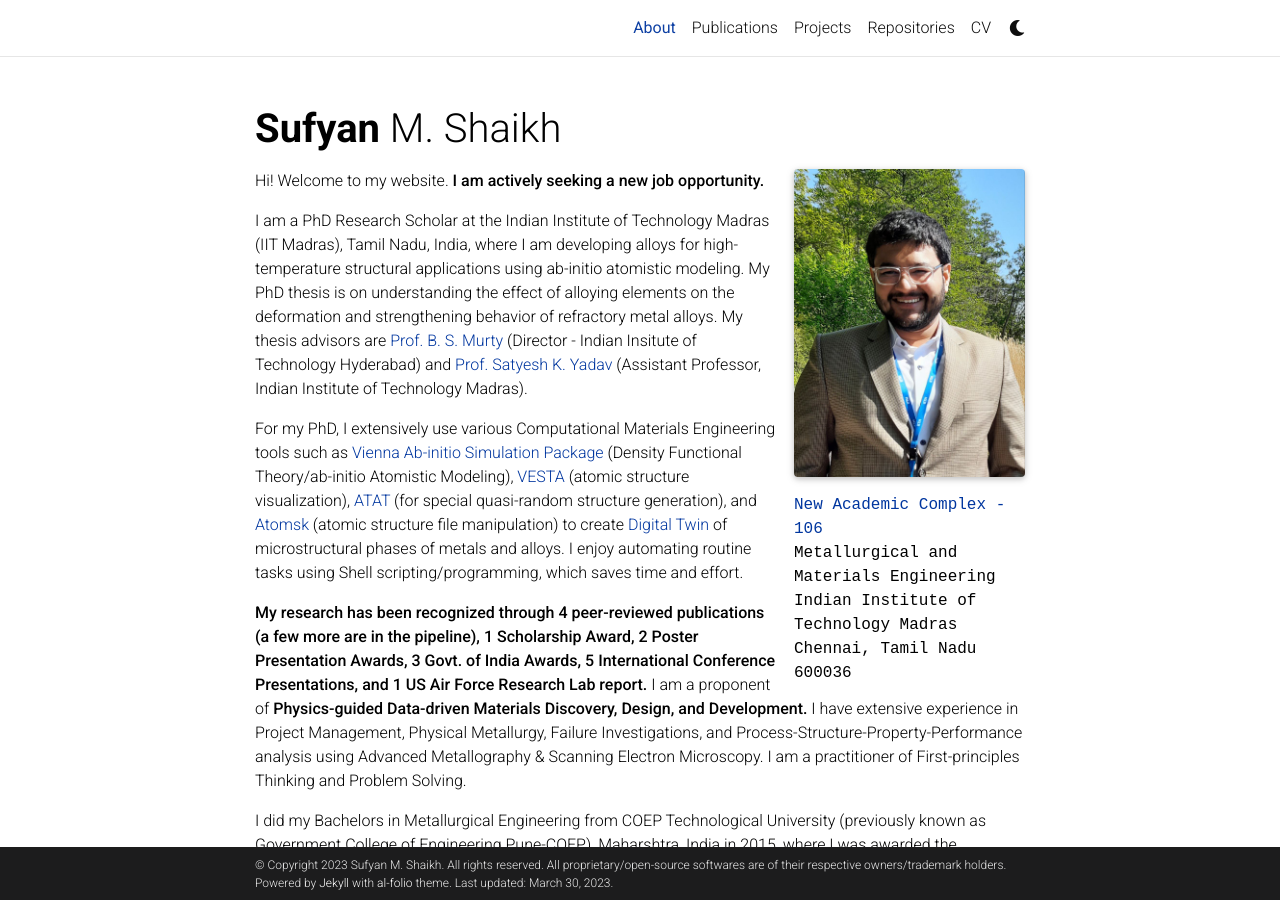
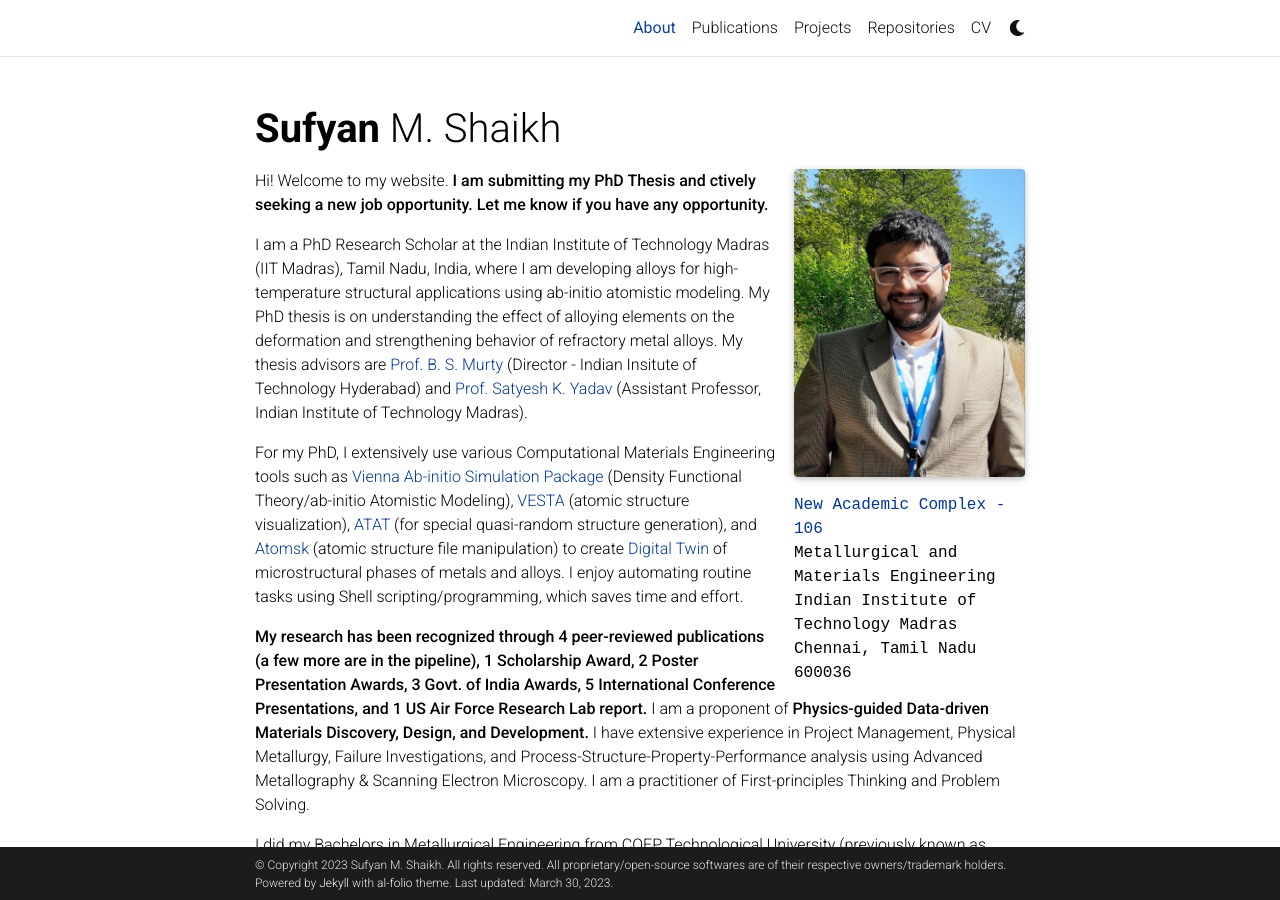
Before and after one commit to sufyanshk/sufyanshk.github.io, a Jekyll site: the page built from _pages/about.md, in a window 1280 px wide and 900 px high. Built offline with Jekyll 4.4.1, drawn with Linux system fonts in a browser that asks for light colours; full-size pictures stand in for the smaller copies a plugin makes; comment, search, counter and statistics services are not loaded; a style sheet for code colours, icons or effects is not loaded; some of the changed text lies outside the part shown.

Commit message:
modified:   _pages/about.md 	modified:   assets/img/prof_pic.jpg

```diff
--- a/_pages/about.md
+++ b/_pages/about.md
@@ -19,7 +19,7 @@ social: true  # includes social icons at the bottom of the page
 ---
 
 Hi! Welcome to my website.
-**I am actively seeking a new job opportunity.**
+**I am submitting my PhD Thesis and ctively seeking a new job opportunity. Let me know if you have any opportunity.**
 
 I am a PhD Research Scholar at the Indian Institute of Technology Madras (IIT Madras), Tamil Nadu, India, where I am developing alloys for high-temperature structural applications using ab-initio atomistic modeling. My PhD thesis is on understanding the effect of alloying elements on the deformation and strengthening behavior of refractory metal alloys. My thesis advisors are <a href="https://mme.iitm.ac.in/murty/bsmurty">Prof. B. S. Murty</a> (Director - Indian Insitute of Technology Hyderabad) and <a href="https://mme.iitm.ac.in/satyesh/index.html">Prof. Satyesh K. Yadav</a> (Assistant Professor, Indian Institute of Technology Madras).
 
@@ -46,4 +46,4 @@ During my time at Bekaert, I successfully renewed the IATF 16949 certification o
 
 I believe the next revolution in Materials Development will happen at the confluence of Physics, Computer Science, and Materials Science & Engineering, with Materials Informatics and <a href="https://www.awsar-dst.in/2020/winner_article_2020_view/view/Mr_Sufyan_M_Shaikh.pdf">Integrated Computational Materials Engineering (ICME)</a> accelerating the <a href="https://iit-techambit.in/computational-materials-science/">Materials Development cycles</a>.
 
-I enjoy reading Ayn Rand's "The Fountainhead", writing poetry, and listening to music in English, Hindi, Marathi, and Urdu during my downtime. **I am actively seeking a new job opportunity.**
+I enjoy reading Ayn Rand's "The Fountainhead", writing poetry, and listening to music in English, Hindi, Marathi, and Urdu during my downtime. **I am submitting my PhD Thesis and ctively seeking a new job opportunity. Let me know if you have any opportunity.**
```
Also changed, not shown: assets/img/prof_pic.jpg.
